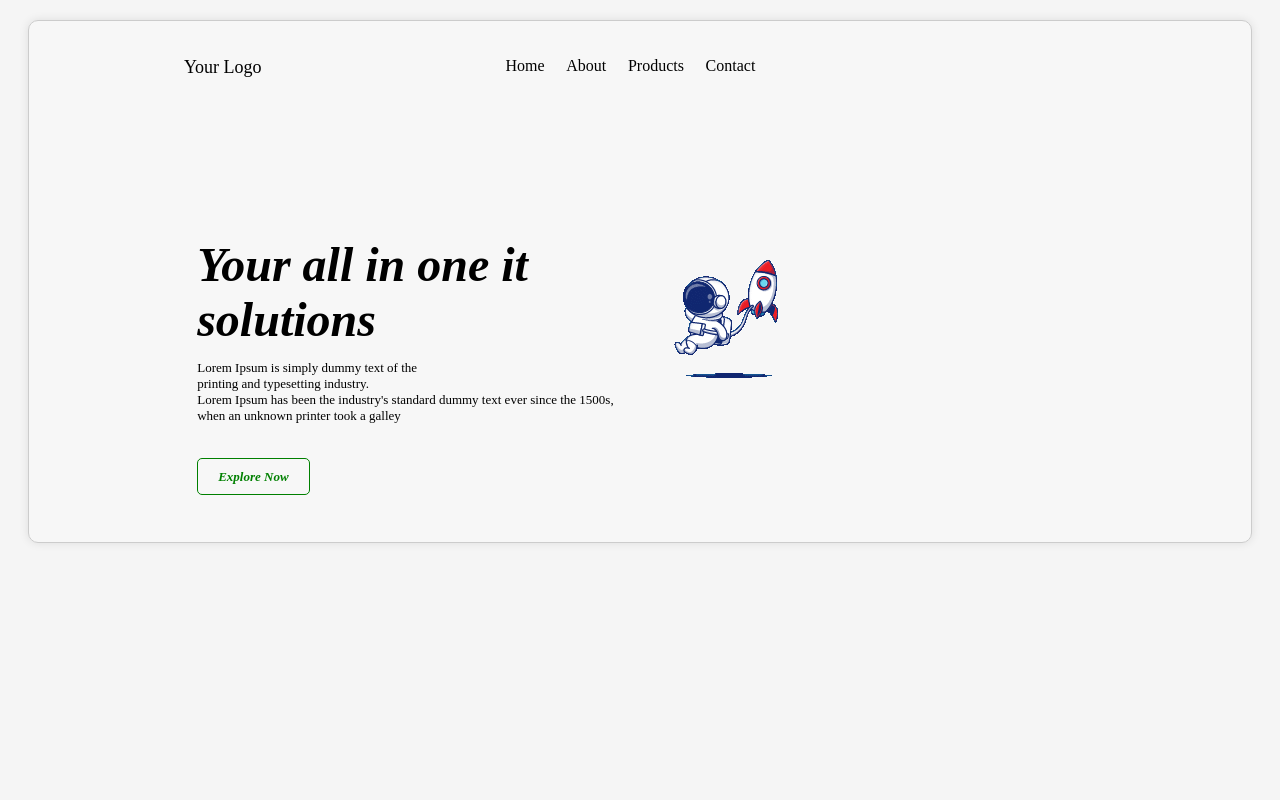
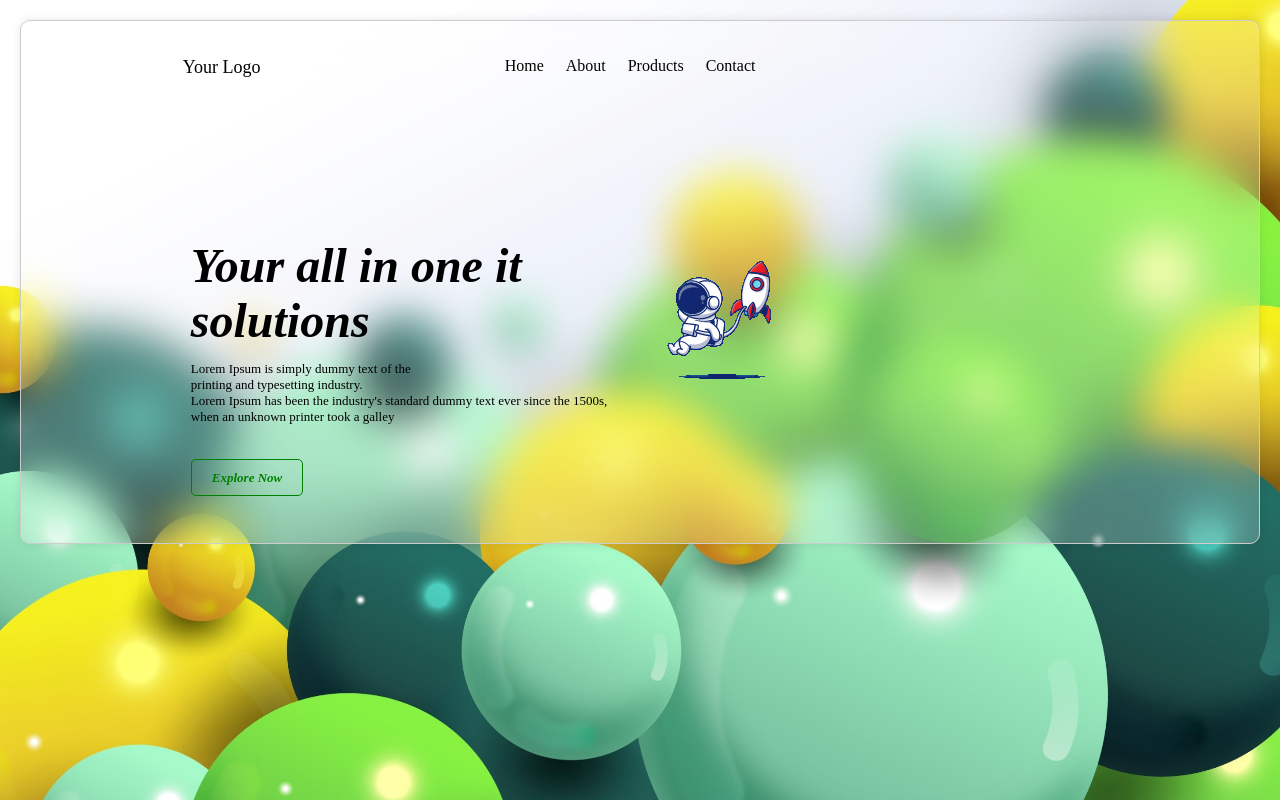
Before and after one commit to piratekingprem/square, a React (Create React App) app in the folder client/: page / in a window 1280 px wide. Built offline with nearby package versions, Linux system fonts and the light colour scheme.

Commit message:
background set

```diff
--- a/client/src/App.css
+++ b/client/src/App.css
@@ -1,22 +1,24 @@
 /* App.css */
+
 .box {
   border: 1px solid #ccc;
   padding: 20px;
   margin: 20px;
-  background-color: rgb(255, 255, 255, 0.2);
-  ;
+  background-color: rgba(255, 255, 255, 0.2);
   border-radius: 10px;
-  /* Add rounded corners */
   box-shadow: 0 0 10px rgba(0, 0, 0, 0.1);
-  /* Add a subtle box shadow */
+
+  /* Add backdrop filter for blur effect */
+  backdrop-filter: blur(20px);
+  -webkit-backdrop-filter: blur(20px);
+
 }
 
 .navbar {
   display: flex;
   justify-content: center;
   padding-right: 5%;
-  background-color: rgb(255, 255, 255, 0.2);
-  ;
+  background-color: transparent;
 }
 
 .navbar li {
@@ -110,6 +112,6 @@
   box-shadow: 0px 0px 74px 11px rgba(222, 222, 222, 1);
 }
 
-.imageINtwo{
+.imageINtwo {
   background-color: transparent;
 }
--- a/client/src/index.css
+++ b/client/src/index.css
@@ -1,4 +1,6 @@
-*{
-  background-color: whitesmoke;
-
+body {
+  background: url('WhatsApp Image 2024-01-04 at 5.19.26 PM.jpeg') no-repeat center center fixed;
+  background-size: cover;
+  margin: 0; /* Remove default margin on body */
+  padding: 0; /* Remove default padding on body */
 }
```
Also changed, not shown: client/src/WhatsApp Image 2024-01-04 at 5.19.26 PM.jpeg (added).
